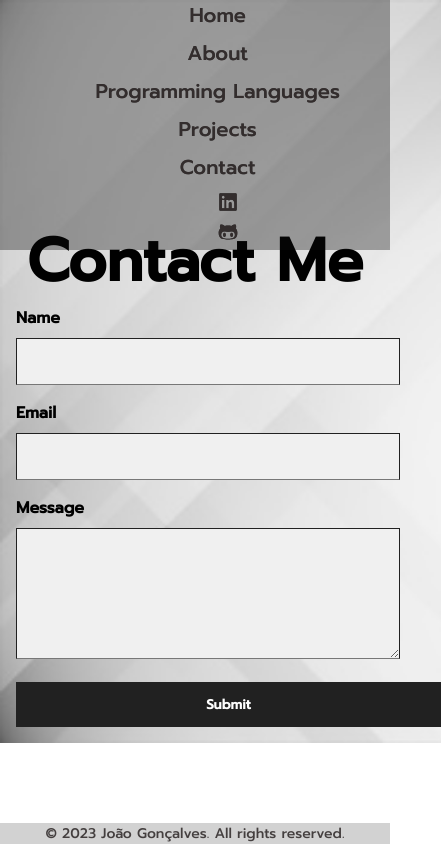
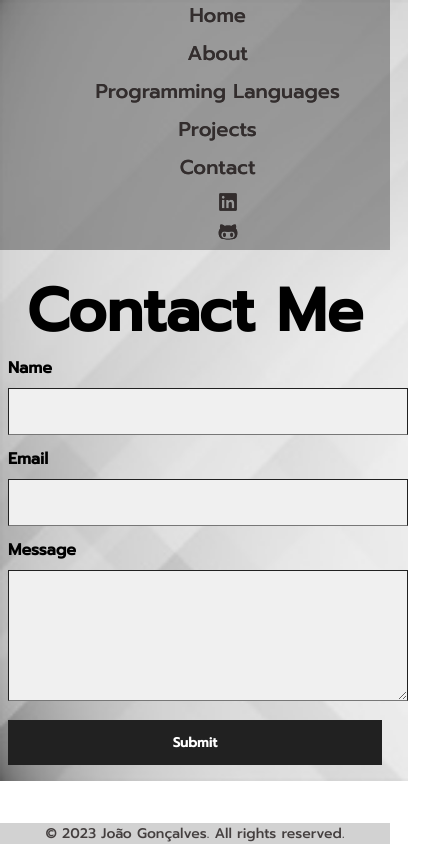
Before and after one commit to sirjoaogoncalves/PortfolioJoaoGoncalves, a React (Create React App) app: page /PortfolioJoaoGoncalves/contact in a window 390 px wide. Shown: the whole page, 441 px wide, since content can reach past the window. Built offline with nearby package versions, Linux system fonts and the light colour scheme.

Commit message:
added more responsiveness, but still more to come

```diff
--- a/src/pages/Contact.css
+++ b/src/pages/Contact.css
@@ -7,7 +7,6 @@ h1 {
   font-weight: bold;
 }
 
-
 .contact-page {
   display: flex;
   flex-direction: column;
@@ -15,7 +14,6 @@ h1 {
   padding: 16px;
   background-repeat: no-repeat;
   background-size: cover;
-
 }
 
 .contact-form {
@@ -53,7 +51,8 @@ h1 {
 
 .contact-form button[type="submit"] {
   display: block;
-  width: 425px;
+  width: 100%; /* Update width to 100% for smaller screens */
+  max-width: 425px; /* Add max-width to prevent button from stretching too much on larger screens */
   padding: 12px;
   background-color: #212121;
   color: #ffffff;
@@ -67,8 +66,21 @@ h1 {
   background-color: #444444;
 }
 
-@media screen and (max-width: 768px) {
+@media (max-width: 768px) {
+  .contact-page {
+    padding: 16px 8px; /* Reduce padding on smaller screens */
+  }
+
   .contact-form {
-    max-width: 100%; /* Update max-width to 100% for smaller screens */
+    max-width: 100%; /* Set max-width to 100% for smaller screens */
+  }
+
+  .contact-form input,
+  .contact-form textarea {
+    margin-bottom: 12px; /* Reduce margin-bottom on smaller screens */
+  }
+
+  .contact-form button[type="submit"] {
+    max-width: none; /* Remove max-width on smaller screens */
   }
 }
--- a/src/pages/PLanguages.css
+++ b/src/pages/PLanguages.css
@@ -1,4 +1,3 @@
-
 .ll-texts {
   text-align: center;
   margin-bottom: 10px;
@@ -35,7 +34,6 @@
   font-size: 28px;
   color: #343a40; /* Set text color */
   font-weight: bold;
-
 }
 
 @media (max-width: 768px) {
--- a/src/pages/Projects.css
+++ b/src/pages/Projects.css
@@ -61,9 +61,13 @@ h1 {
   text-decoration: underline;
 }
 
-@media (max-width: 768px) {
+@media screen and (max-width: 768px) {
+  h1{
+    margin-top: 250px;
+  }
   .project-cards {
     gap: 8px;
+    margin-bottom: 30px;
   }
 
   .project-card {
```
